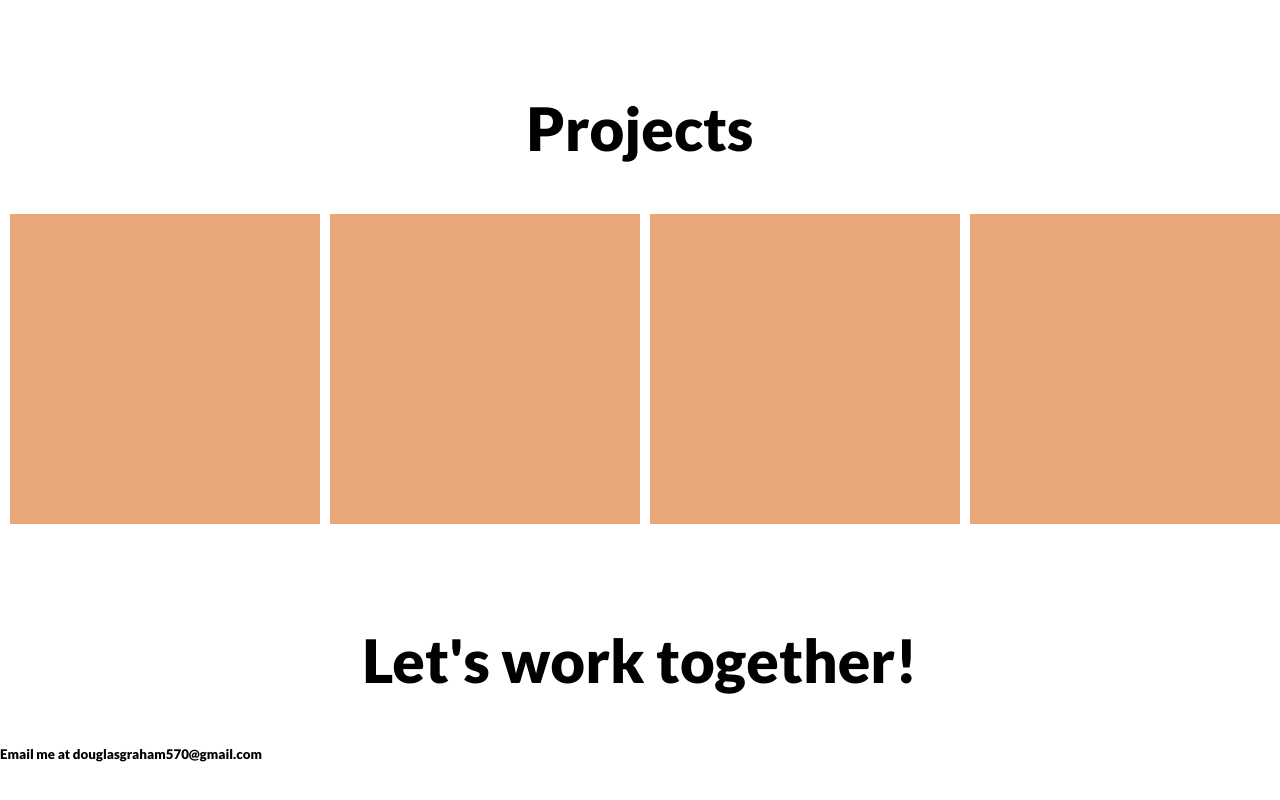
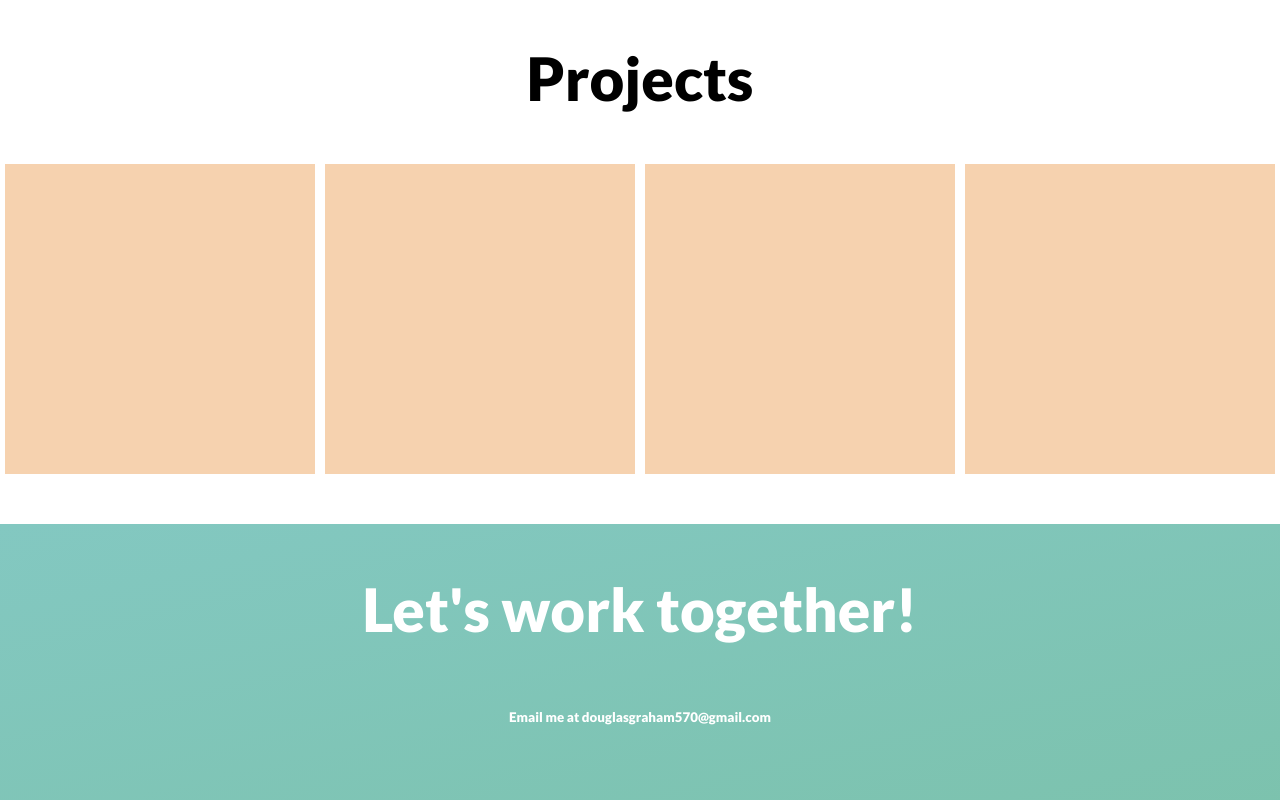
Before and after one commit to douglasgraham570/CSSandbox, a website: page public/portfolio.html in a window 1280 px wide. Shown: the part 808-1608 px from the top of the page. Before the commit the page ends 1583 px from the top, so only its background shows below. Drawn offline with Linux system fonts and the light colour scheme.

Commit message:
everything but projects section

```diff
--- a/public/css/portfolio-styles.css
+++ b/public/css/portfolio-styles.css
@@ -1,19 +1,15 @@
 :root {
-  --penguin-face: white;
-  --penguin-picorna: orange;
-  --penguin-skin: gray;
+  --main-bg-color: #83c8c1;
+  --main-bg-gradient: linear-gradient(to bottom right, #83c8c1, #7cc2ad);
 }
 
+body,
 html {
   box-sizing: border-box;
+  height: 100%;
   margin: 0;
   padding: 0;
   font-family: "Lato", sans-serif;
-}
-
-body {
-  margin: 0;
-  padding: 0;
 }
 
 nav {
@@ -28,6 +24,7 @@ nav {
 
 a {
   text-decoration: none;
+  font-weight: 400;
   color: white;
   padding-right: 30px;
 }
@@ -35,13 +32,10 @@ a {
 .welcome-container {
   display: flex;
   color: white;
-  margin-bottom: 100px;
-  background-color: rgb(
-    238,
-    199,
-    170
+  background-color: var(
+    --main-bg-color
   ); /* For browsers that do not support gradients */
-  background-image: linear-gradient(to bottom right, #83c8c1, #7cc2ad);
+  background-image: var(--main-bg-gradient);
   justify-content: center;
   align-items: center;
   flex-direction: column;
@@ -70,14 +64,24 @@ h3 {
   height: 40%;
   display: flex;
   overflow: wrap;
-  margin-bottom: 100px;
+  margin-bottom: 50px;
 }
 
 .project-tile {
   aspect-ratio: 1 / 1;
-  width: 40%;
-  background-color: #e8a87c;
-  margin-left: 10px;
+  width: calc(25% - 10px);
+  background-color: #f6d2af;
+  margin: 0 5px;
+}
+
+#contact {
+  text-align: center;
+  display: flex;
+  flex-direction: column;
+  background-color: var(--main-bg-color);
+  background-image: var(--main-bg-gradient);
+  color: white;
+  height: 300px;
 }
 
 /* Navbar is centered for small screens */
--- a/public/portfolio.html
+++ b/public/portfolio.html
@@ -8,7 +8,7 @@
     <link rel="preconnect" href="https://fonts.googleapis.com" />
     <link rel="preconnect" href="https://fonts.gstatic.com" crossorigin />
     <link
-      href="https://fonts.googleapis.com/css2?family=Lato:wght@300;600;900&display=swap"
+      href="https://fonts.googleapis.com/css2?family=Lato:wght@300;400;500;600;900&display=swap"
       rel="stylesheet"
     />
   </head>
```
